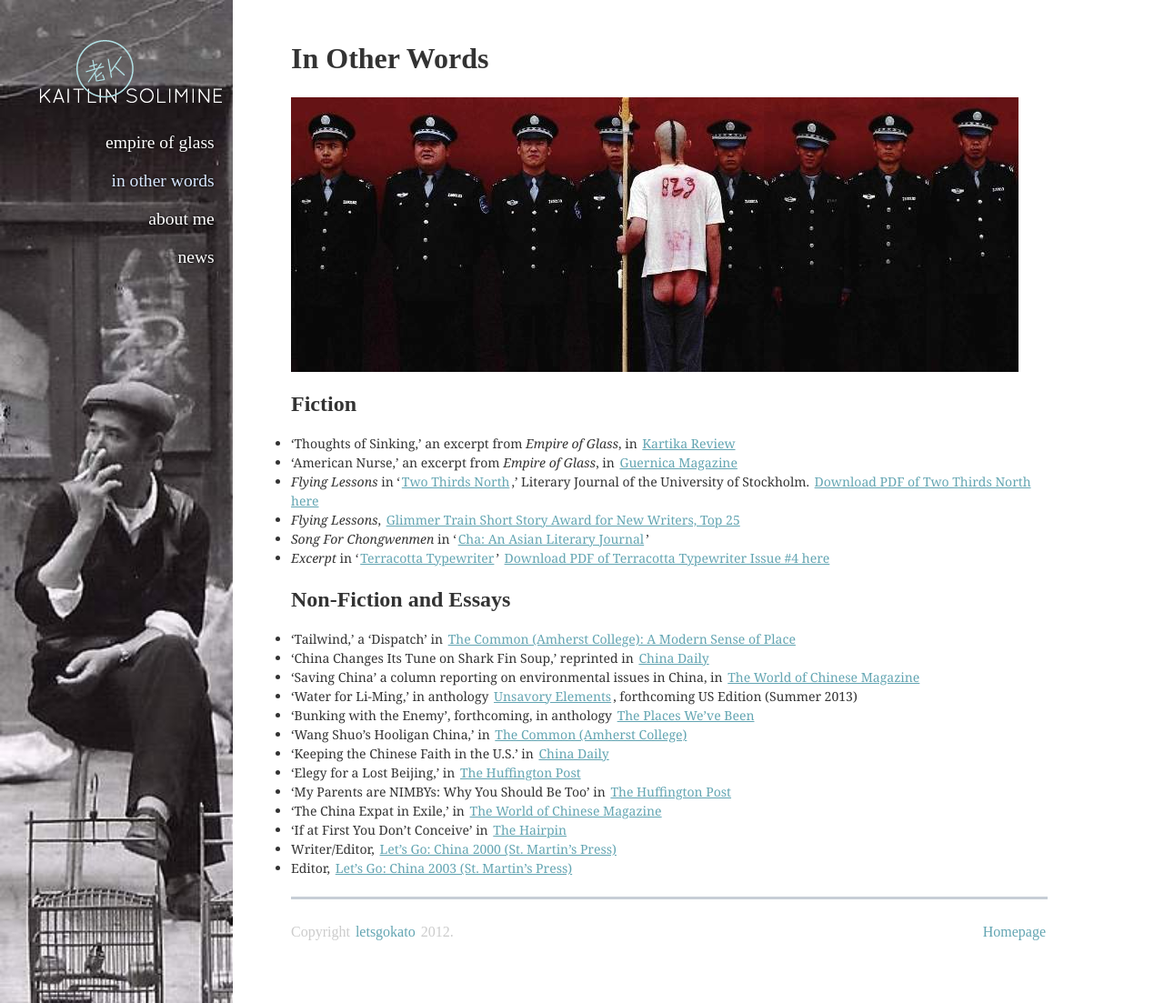
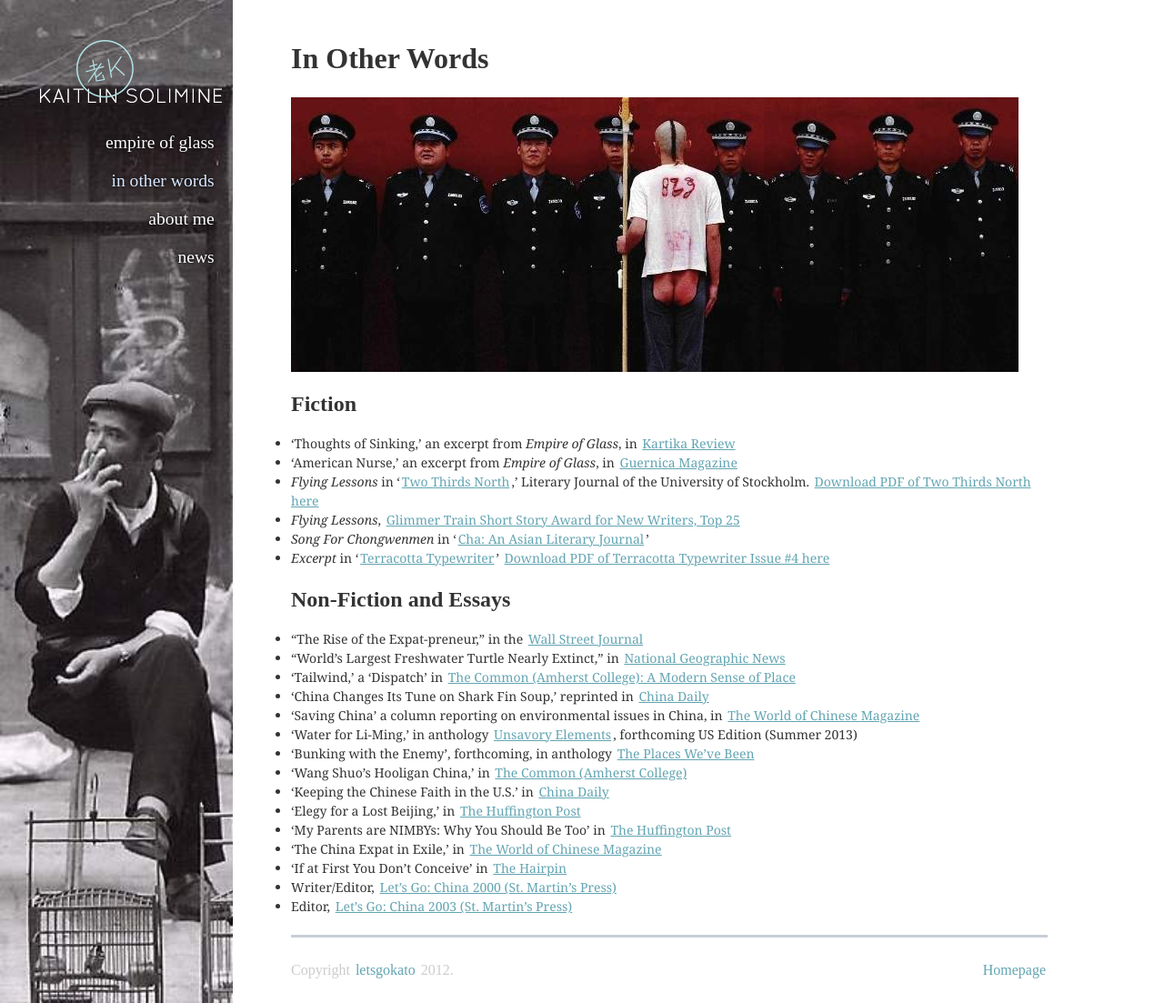
Before and after one commit to ajhit406/kato, a Jekyll site: the page built from inotherwords.md, in a window 1280 px wide and 1103 px high. Shown: the whole window at 91% size. Built offline with Jekyll 4.4.1, drawn with Linux system fonts in a browser that asks for light colours; some web fonts are replaced; Markdown is read by kramdown in place of the engine named in the settings.

Commit message:
Update inotherwords.md

```diff
--- a/inotherwords.md
+++ b/inotherwords.md
@@ -19,6 +19,8 @@ lnav: inotherwords
 
 ## Non-Fiction and Essays
 
+* "The Rise of the Expat-preneur," in the [Wall Street Journal]( http://blogs.wsj.com/expat/2015/03/30/the-rise-of-the-expat-preneur/)
+* "World's Largest Freshwater Turtle Nearly Extinct," in [National Geographic News]( http://news.nationalgeographic.com/news/2013/07/130703-china-yangtze-giant-softshell-turtle-animal-science/)
 * 'Tailwind,' a 'Dispatch' in [The Common (Amherst College): A Modern Sense of Place](http://www.thecommononline.org/dispatches/tailwind)
 * 'China Changes Its Tune on Shark Fin Soup,' reprinted in [China Daily](http://usa.chinadaily.com.cn/life/2013-04/26/content_16451992.htm)
 * 'Saving China' a column reporting on environmental issues in China, in [The World of Chinese Magazine](http://www.theworldofchinese.com/store/2013-issues/the-world-of-chinese-2013-issue-1-wine/)
```
